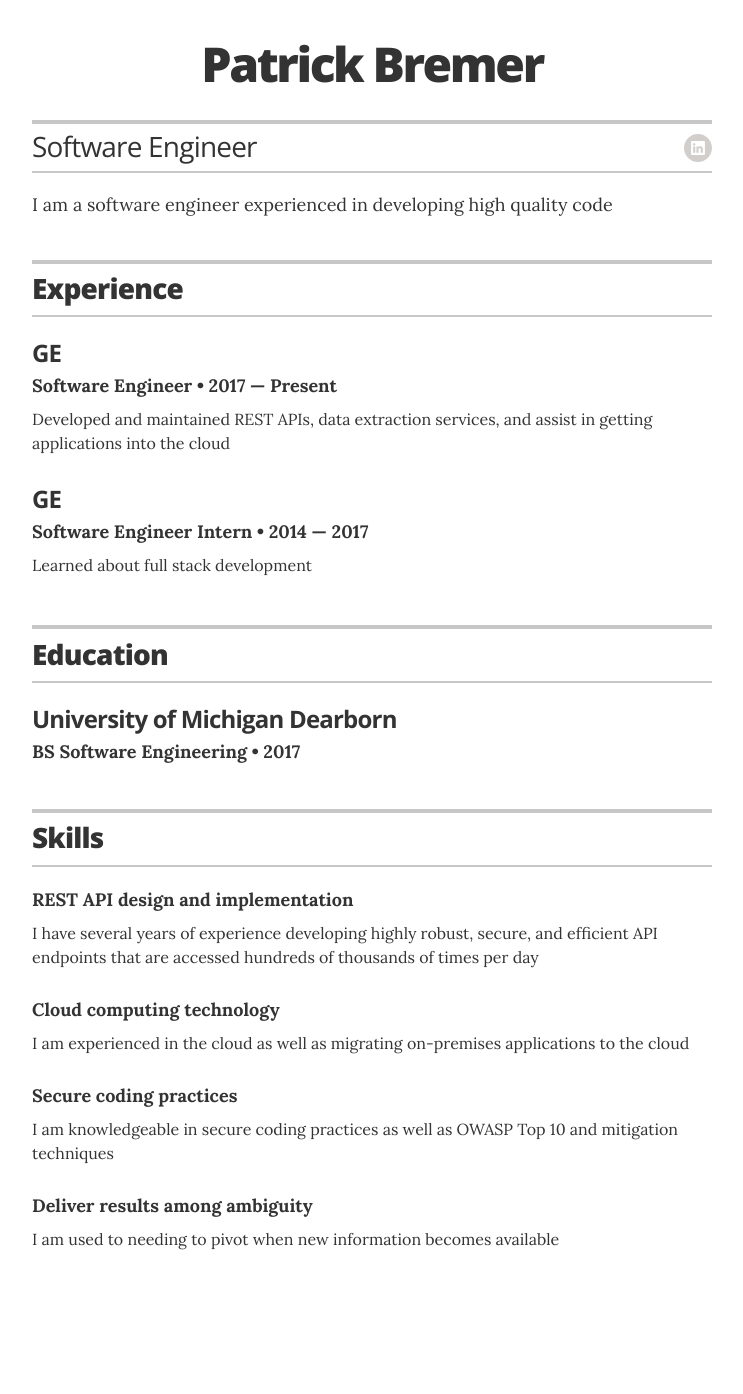
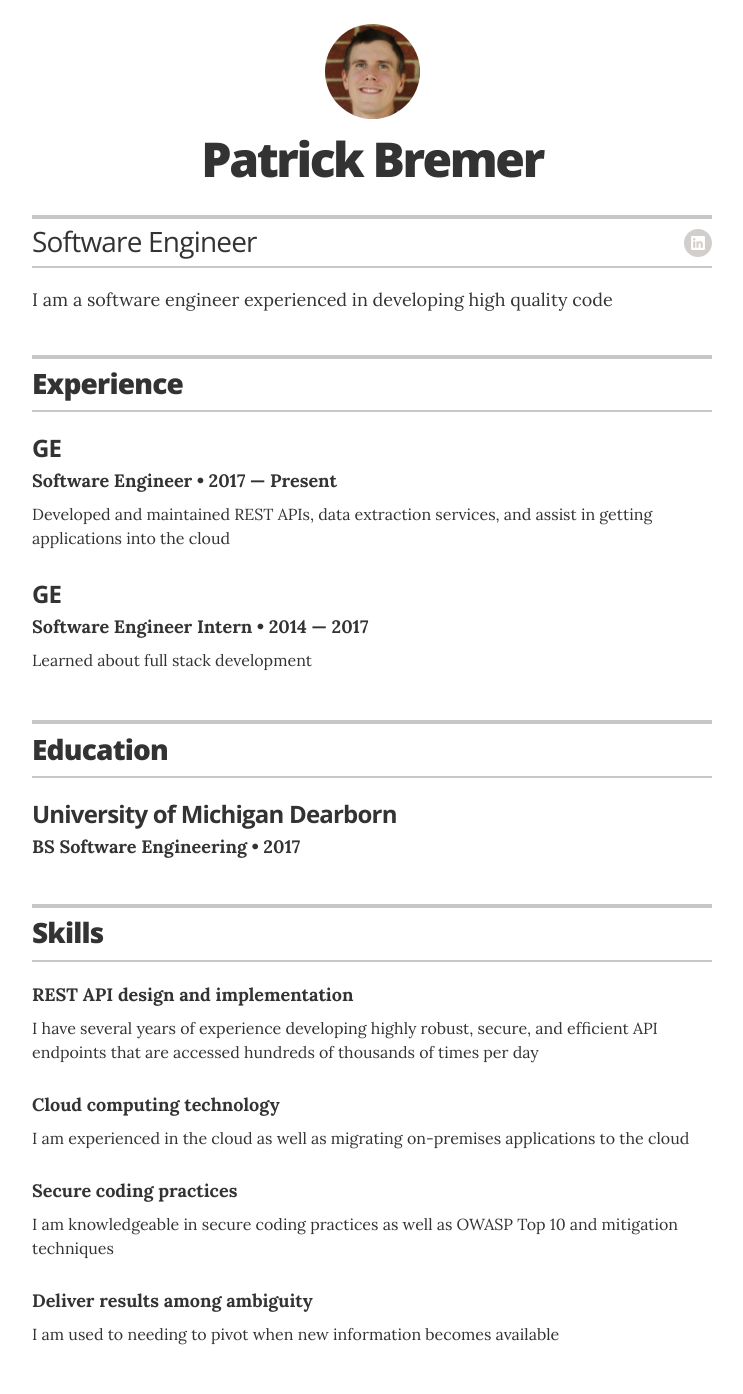
Before and after one commit to pbremer/pbremer.github.io, a Jekyll site: the page built from index.html, in a window 1280 px wide. Shown: the whole page, without its empty margins (268-1011 px from the left). Built offline with Jekyll 4.4.1, drawn with Linux system fonts in a browser that asks for light colours; before the commit the page ends 1299 px from its top, so only the background shows below that.

Commit message:
added headshot

```diff
--- a/_config.yml
+++ b/_config.yml
@@ -9,7 +9,7 @@ sass:
   style: compressed
 
 # Resume settings
-resume_avatar:                  "false"
+resume_avatar:                  "true"
 resume_name:                    "Patrick Bremer"
 resume_title:                   "Software Engineer"
 
```
Also changed, not shown: images/avatar.jpg.
